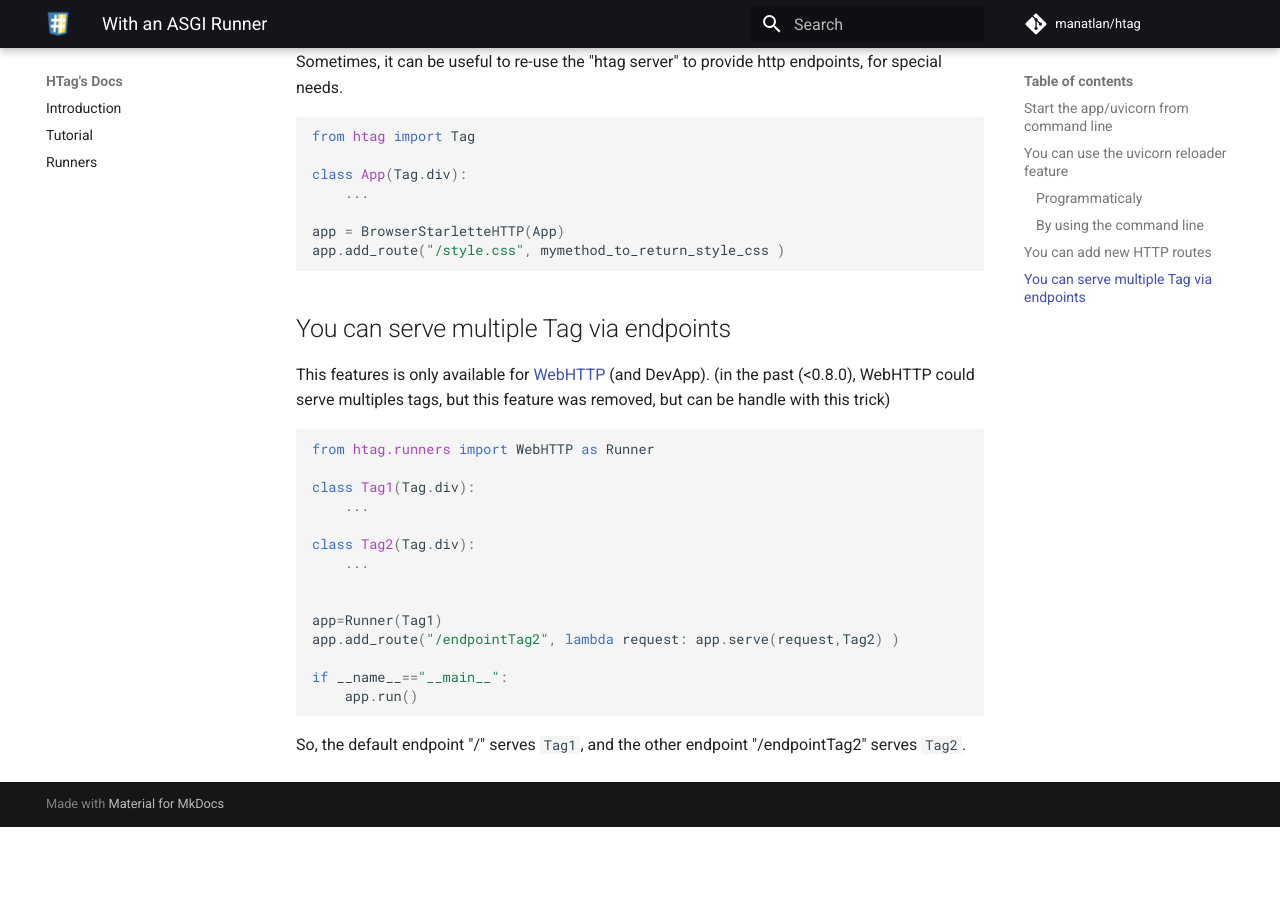
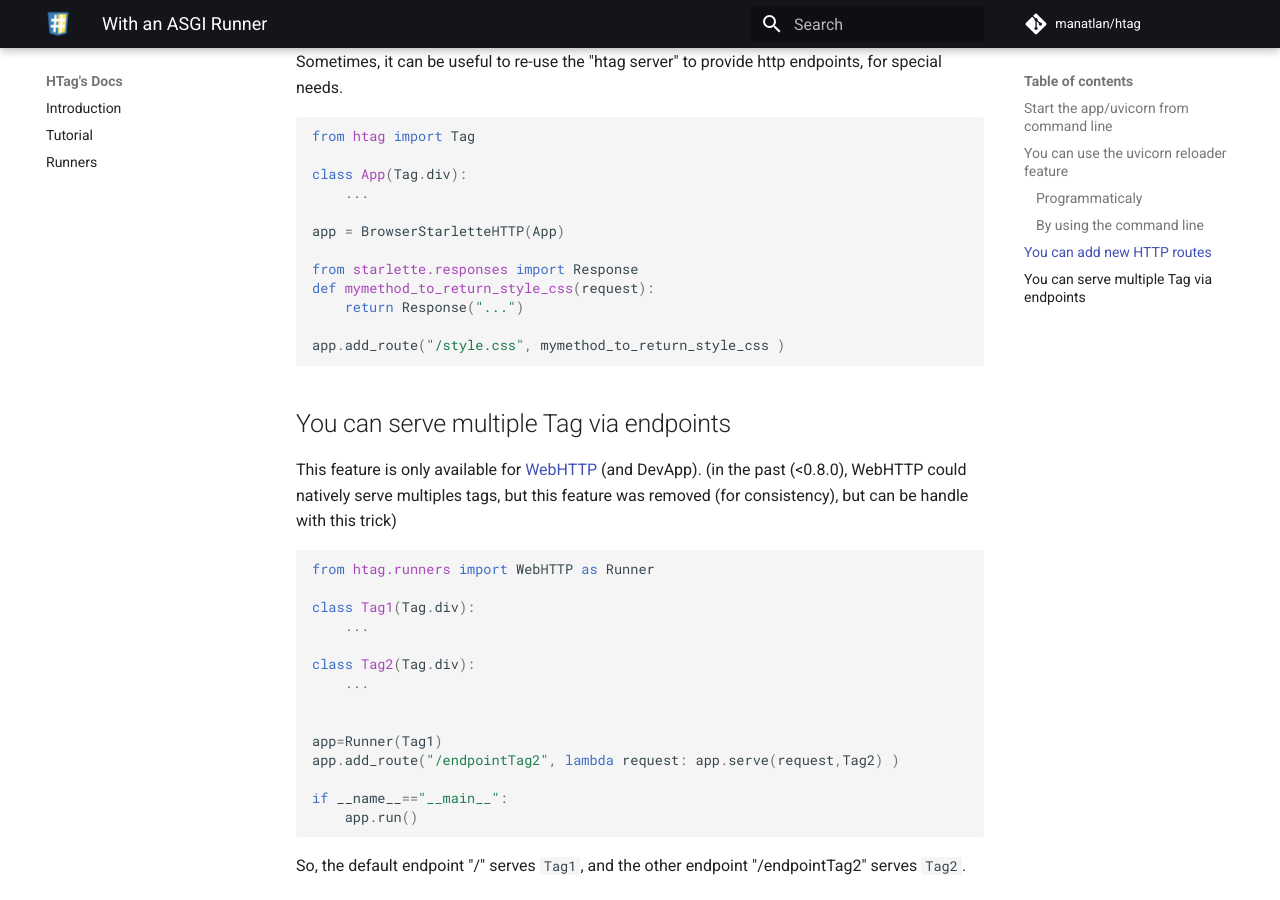
Before and after one commit to manatlan/htag, an MkDocs documentation site: the page built from docs/asgi.md, in a window 1280 px wide and 900 px high, scrolled down 1181 px. Built offline with MkDocs 1.6.1 and Material for MkDocs 9.7.7, drawn with Linux system fonts in a browser that asks for light colours; comment, search, counter and statistics services are not loaded; before the commit the page ends 2008 px from its top, so only the background shows below that.

Commit message:
Update asgi.md

````diff
--- a/docs/asgi.md
+++ b/docs/asgi.md
@@ -59,13 +59,18 @@ class App(Tag.div):
     ...
 
 app = BrowserStarletteHTTP(App)
+
+from starlette.responses import Response
+def mymethod_to_return_style_css(request):
+    return Response("...")
+
 app.add_route("/style.css", mymethod_to_return_style_css )
 ```
 
 ## You can serve multiple Tag via endpoints
 
-This features is only available for [WebHTTP](https://manatlan.github.io/htag/runners/#webhttp) (and DevApp).
-(in the past (<0.8.0), WebHTTP could serve multiples tags, but this feature was removed, but can be handle with this trick)
+This feature is only available for [WebHTTP](https://manatlan.github.io/htag/runners/#webhttp) (and DevApp).
+(in the past (<0.8.0), WebHTTP could natively serve multiples tags, but this feature was removed (for consistency), but can be handle with this trick)
 
 ```python
 from htag.runners import WebHTTP as Runner
````
